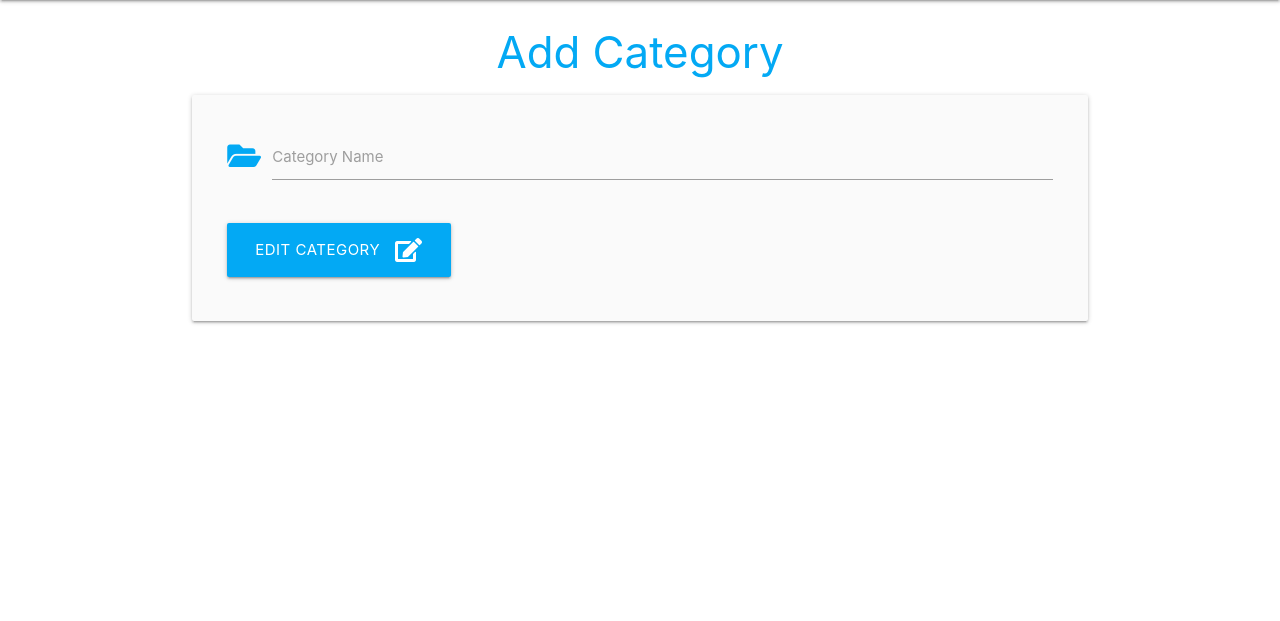
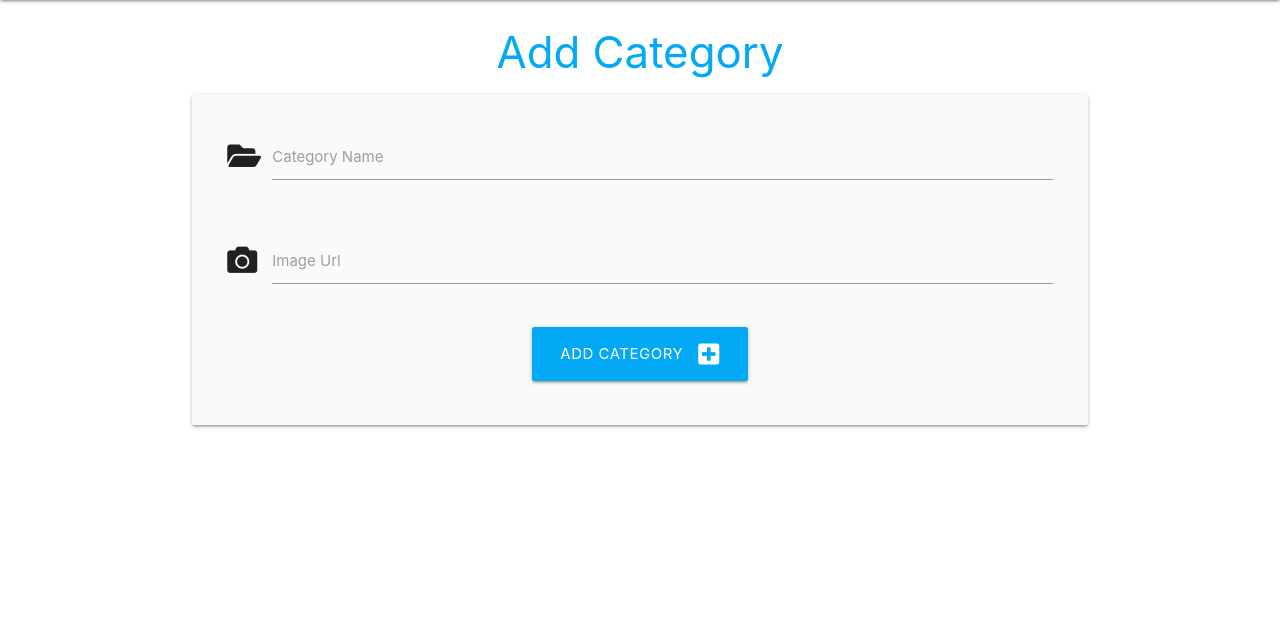
Before and after one commit to grisselfaura/Milestone-Third-Project-Data-Centric-Dev, a Flask app: template templates/add_category.html in a window 1280 px wide. Shown: the part 64-685 px from the top of the page. Run offline with Flask 2, Linux system fonts and the light colour scheme; the template is opened without the code that fills it, so the values that code supplies are empty; some libraries are stand-ins or nearby versions.

Commit message:
Fixed bug not loading add_category and added image field possibility

```diff
--- a/templates/add_category.html
+++ b/templates/add_category.html
@@ -5,25 +5,33 @@
 
         <div class="row card-panel grey lighten-5">
             <form class="col s12" method="POST" action="{{ url_for('add_category') }}">
-                <!-- Recipe Category-->
+                <!-- New Category_Name-->
                 <div class="row">
                     <div class="input-field col s12">
-                        <i class="fas fa-folder-open prefix light-blue-text"></i>
+                        <i class="fas fa-folder-open prefix"></i>
                         <input id="category_name" name="category_name" minlength="3" maxlenght="25"
-                        type="text" value="{{ category.category_name }}" class="validate" required>
+                        type="text" value="{{ category_name }}" class="validate" required>
                         <label for="category_name">Category Name</label>
+                    </div>
+                </div>
+                <!-- New Category_Image Url-->
+                <div class="row">
+                    <div class="input-field col s12">
+                        <i class="fas fa-camera material-icons prefix"></i>
+                        <input id="image_url" name="image_url" class="validate" type="url" minlength="15"
+                        value="{{ category_image }}" pattern="https?://.+">
+                        <label for="image_url">Image Url</label>
                     </div>
                 </div>
                 <!-- submit button -->
                 <div class="row">
-                    <div class="col s12 left">
+                    <div class="col s12 left center">
                         <button type="submit" class="btn-large light-blue  text-shadow">
-                            Edit Category <i class="fas fa-edit right"></i>
+                            Add Category <i class="fas fa-plus-square right"></i>
                         </button>
                     </div>
                 </div>
             </form>
         </div>
 
-
 {% endblock %}
```
Also changed, not shown: templates/categories.html (+11 -2 lines), templates/edit_category.html (+12 -3 lines).
